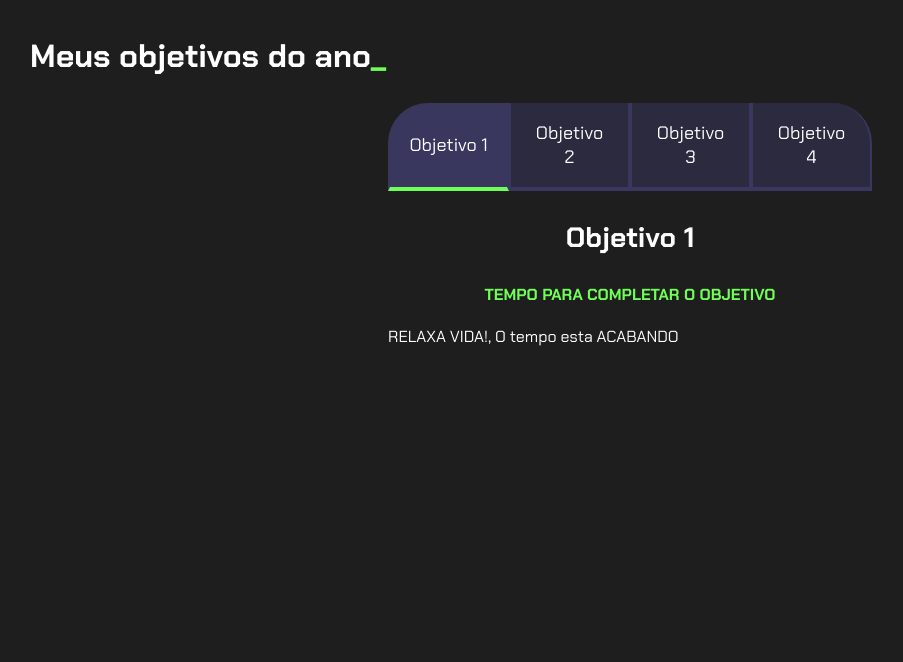
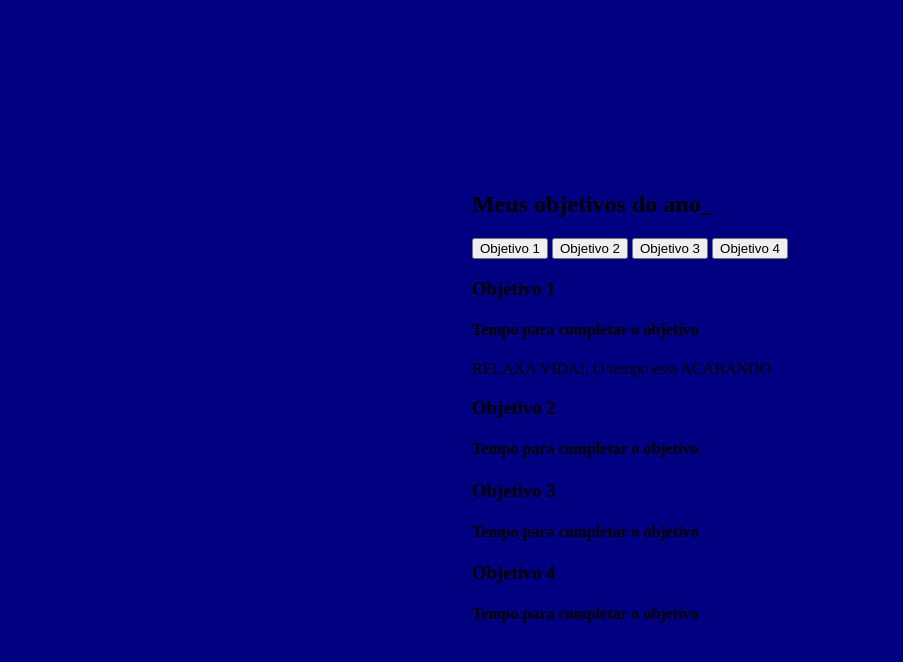
Before and after one commit to mixaeljaquisom/VScode3F, a plain HTML site: page index.html in a window 1280 px wide. Shown: the whole page, without its empty margins (10-913 px from the left). Drawn offline with Linux system fonts and the light colour scheme.

Commit message:
Add files via upload

```diff
--- a/style.css
+++ b/style.css
@@ -1,96 +1,22 @@
-@import url('https://fonts.googleapis.com/css2?family=Chakra+Petch:wght@400;700&display=swap');
-:root {
-    --cor-de-fundo: #1E1E1E;
-    --verde: #6FFF57;
-    --branco: #FFFFFF;
-    --botao-ativo: #3A375E;
-    --botao-inativo: rgba(58, 55, 94, 0.5);
-    --texto-fundo: rgba(58, 55, 94, 0.3);
+:root{
+    --cor-fundo:#000080 ;
+    --cor-principal:#DCDCDC ;
+    --cor-secundaria:#ADD8E6 ;
+    --cor-destaque:#00BFFF ;
+    --cor-texto:#B0E0E6 ;
 }
 body{
-    background-color: var(--cor-de-fundo);
-    color: var(--branco);
-    font-family: 'Chakra Petch', sans-serif;
-}
-
-.conteudo-principal {
+    background-color: var(--cor-fundo);
+    color: var([--cor-texto]);
     display: flex;
-    flex-direction: column;
     justify-content: center;
     align-items: center;
-    max-width: 1200px;
-    width: 100%;
-    margin: 0 auto;
+    min-height: 100vh;
+
 }
+.caixa-principal{
+    background-color: var(--cor-fundo);
+    width:90%;
+    max-width:  600px;
 
-.titulo-principal {
-    text-align: left;
-    width: 100%;
-    font-size: 32px;
 }
-.titulo-principal span {
-    color: var(--verde);
-}
-.botao{
-    font-family: "Chakra Petch",sans-serif;
-    background-color: var(--botao-inativo);
-    color: var(--branco);
-    display: flex;
-    justify-content: center;
-    padding: 1em;
-    font-size: 18px;
-    align-items: center;
-    width: 100%;
-    border-bottom: 4px solid var(--botao-ativo);
-    border-left: 2px solid var(--botao-ativo);
-    border-right: 2px solid var(--botao-ativo);
-    border-top: none;
-}
-
-.botao:first-child{
-    border-radius: 40px 40px 0 0;
-}
-
-.botoes{
-    display: block;
-}
-.botao.ativo{
-    background-color: var(--botao-ativo);
-    border-bottom: 4px solid var(--verde);
-}
-
-.abas-textos{
-    background-color: var(--texto-fundo);
-    padding: 40px;
-    border-radius: 0 0 40px 40px;
-}
-.aba-conteudo.ativo{
-    display:block;
-}
-
-.aba-conteudo{
-    display: none;
-}
-
-.aba-conteudo-titulo-principal{
-    font-size: 28px;
-    text-align: center;
-}
-.aba-conteudo-titulo-secundario{
-    text-align: center;
-    color: var(--verde);
-    text-transform: uppercase;
-}
-@media screen and (min-width: 768px) {
-    .botoes {
-        display: flex;
-    }
-
-    .botao:first-child {
-        border-radius: 40px 0 0 0;
-    }
-
-    .botao:last-child {
-        border-radius: 0 40px 0 0;
-    }
-}
```
